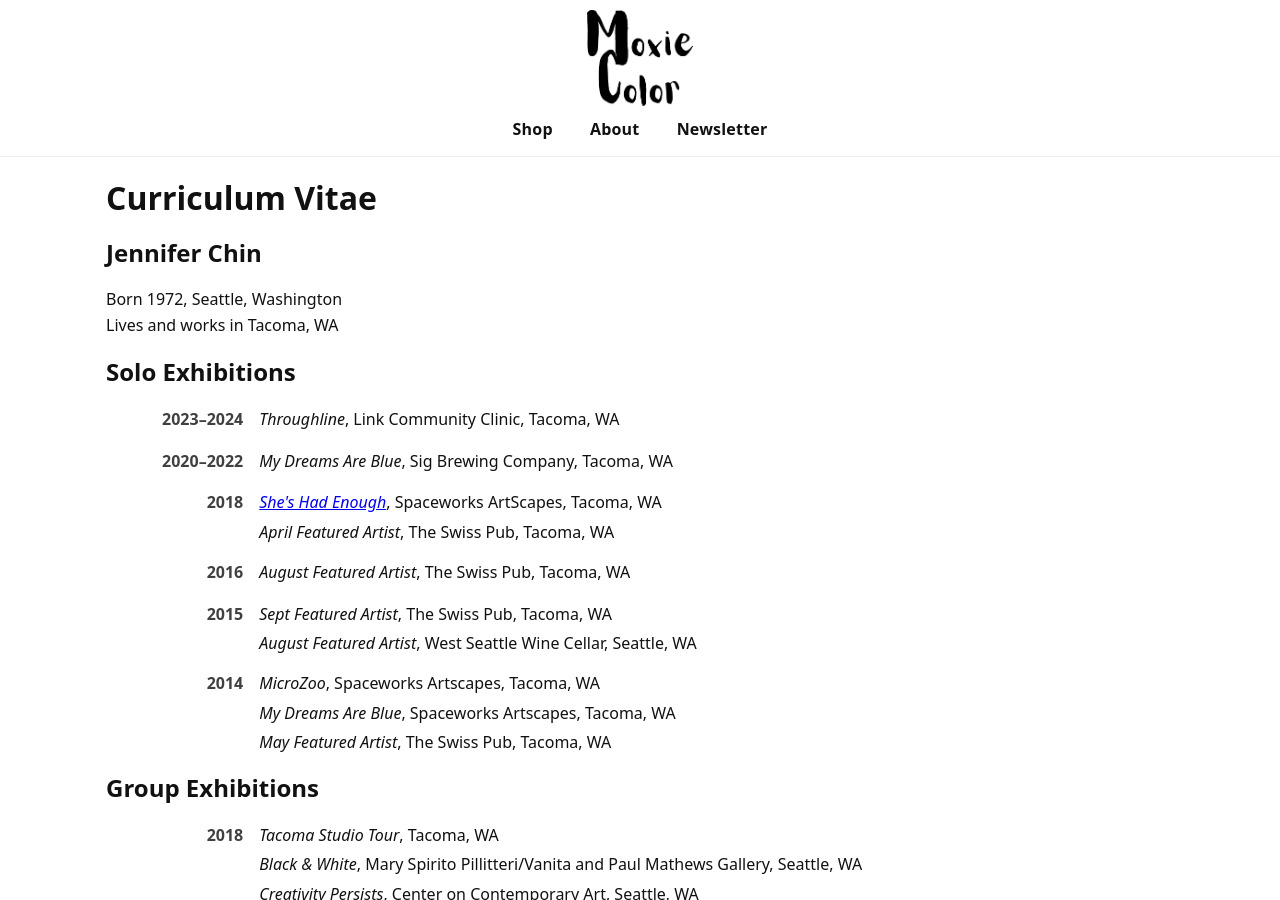
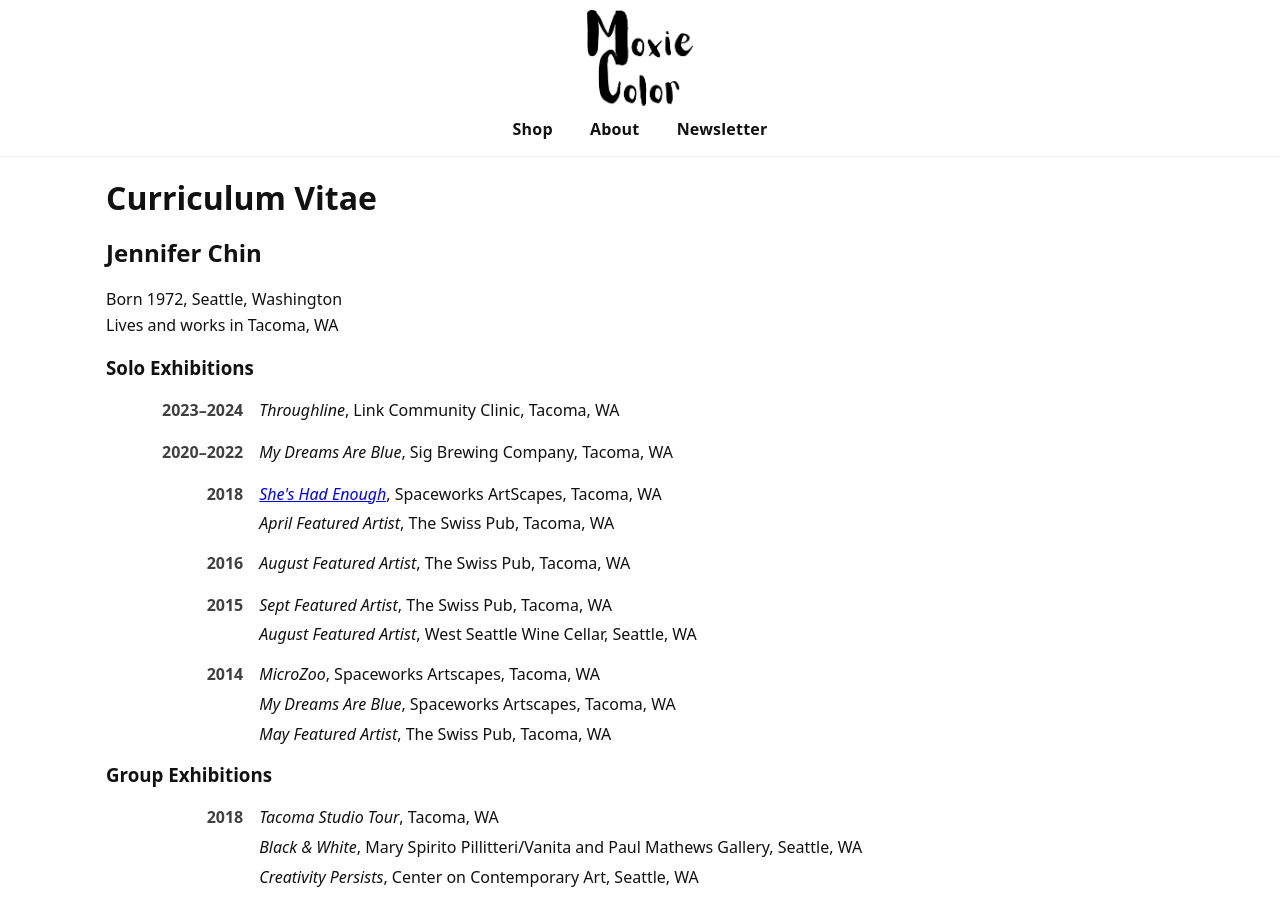
Before and after one commit to MoxieColor/moxiecolor, a Jekyll site: the page built from pages/CurriculumVitae.md, in a window 1280 px wide and 900 px high. Built offline with Jekyll 4.4.1, drawn with Linux system fonts in a browser that asks for light colours.

Commit message:
Update cv_section.html

```diff
--- a/_includes/cv_section.html
+++ b/_includes/cv_section.html
@@ -16,7 +16,7 @@
 
 <div class="cv-section{% if include.class %} {{ include.class }}{% endif %}">
   {%- if include.title -%}
-    <h2>{{ include.title }}</h2>
+    <h3>{{ include.title }}</h3>
   {%- endif -%}
 
   {%- comment -%} Sort by start year (descending) {%- endcomment -%}
```
